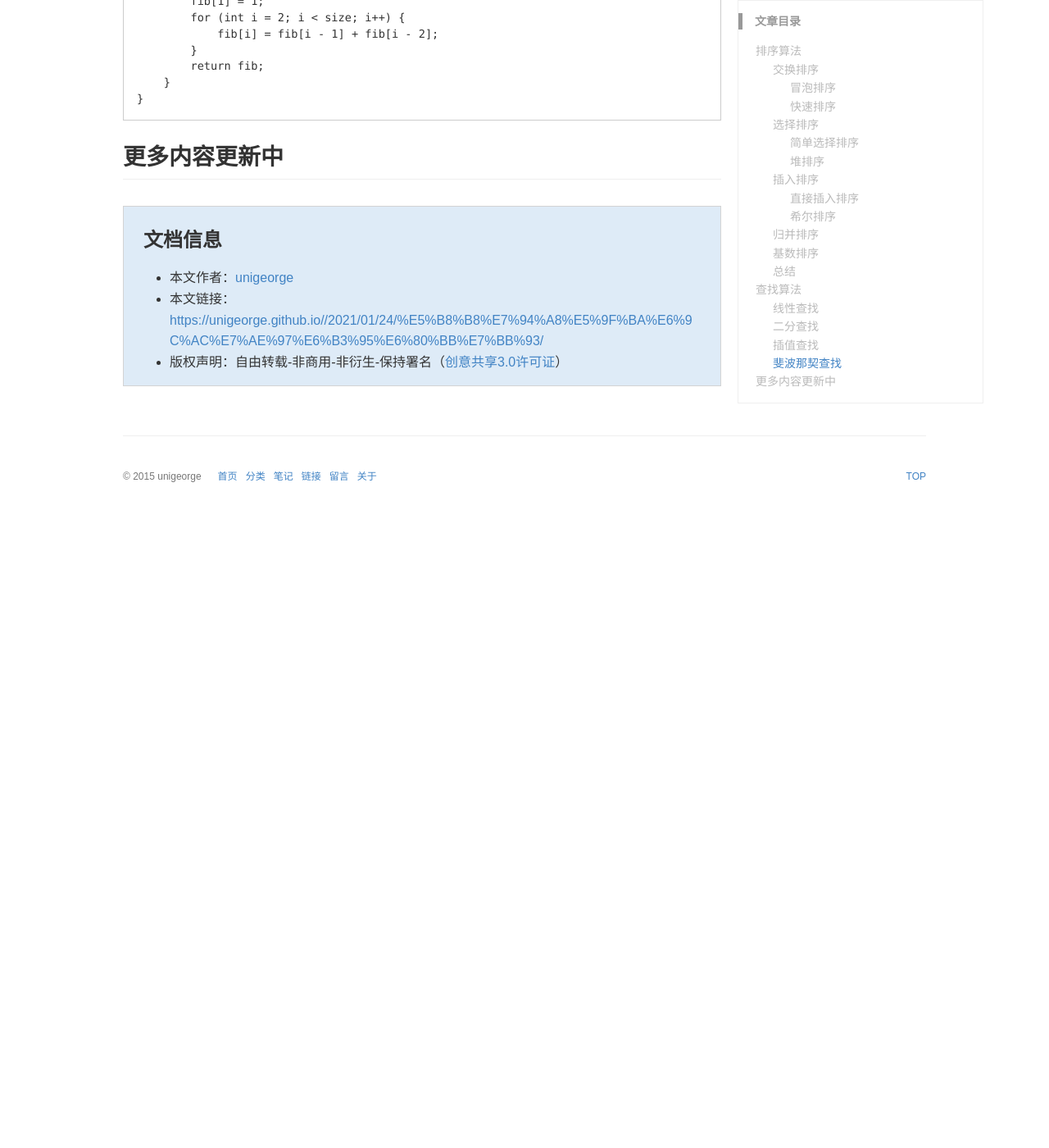
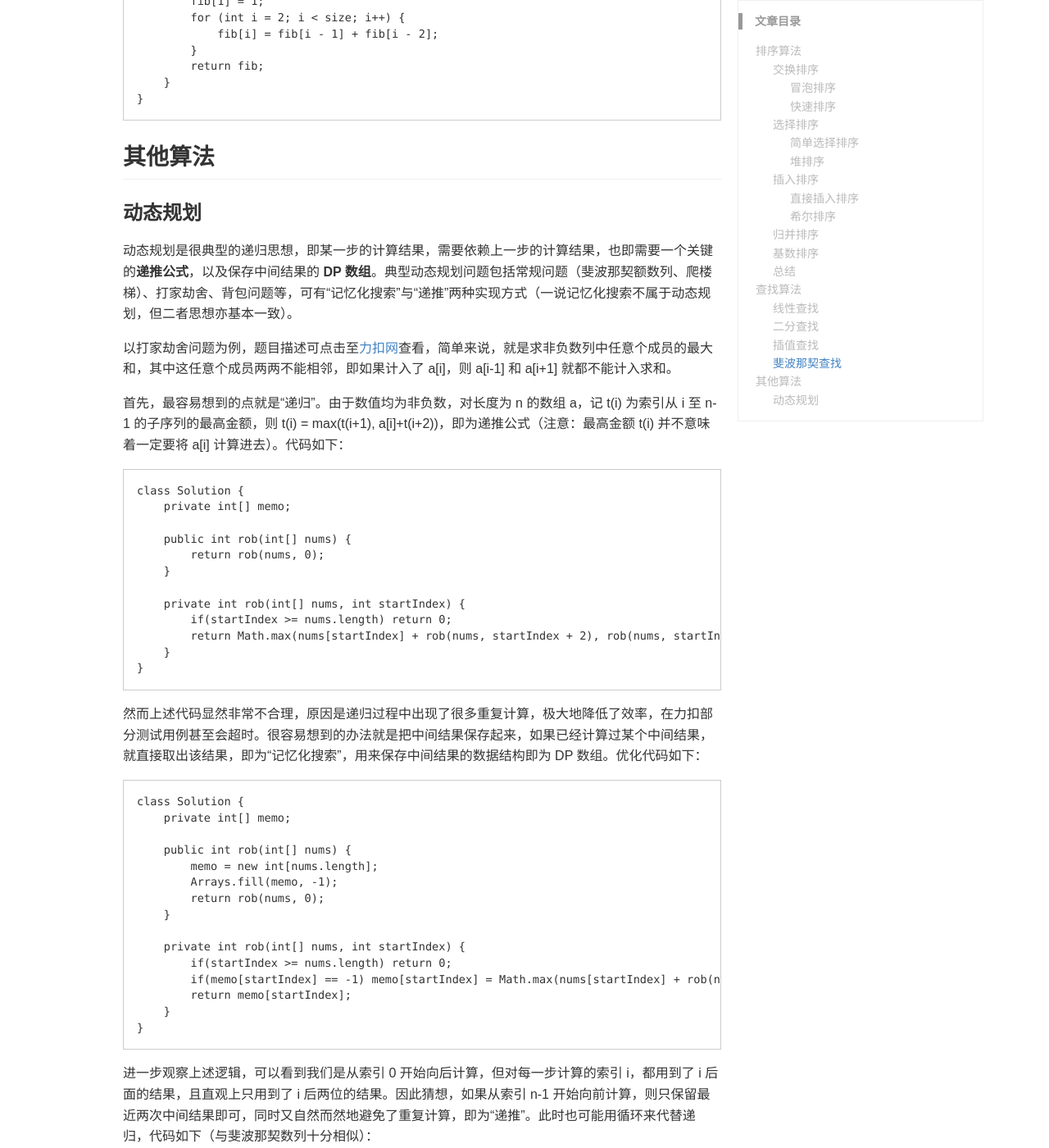
Before and after one commit to unigeorge/unigeorge.github.io, a Jekyll site: the page built from _posts/2021-01-24-常用基本算法总结.md, in a window 1280 px wide and 1400 px high, scrolled down 9644 px. Shown: the whole window at 82% size. Built offline with Jekyll 4.4.1, drawn with Linux system fonts in a browser that asks for light colours; some web fonts are replaced; a style sheet for code colours, icons or effects is not loaded; before the commit the page ends 10274 px from its top, so only the background shows below that; some of the changed text lies outside the part shown.

Commit message:
Update 2021-01-24-常用基本算法总结.md

````diff
--- a/_posts/2021-01-24-常用基本算法总结.md
+++ b/_posts/2021-01-24-常用基本算法总结.md
@@ -434,4 +434,68 @@ public class FibonacciSearch {
 }
 ```
 
-## 更多内容更新中
+## 其他算法
+
+### 动态规划
+
+动态规划是很典型的递归思想，即某一步的计算结果，需要依赖上一步的计算结果，也即需要一个关键的**递推公式**，以及保存中间结果的 **DP 数组**。典型动态规划问题包括常规问题（斐波那契额数列、爬楼梯）、打家劫舍、背包问题等，可有“记忆化搜索”与“递推”两种实现方式（一说记忆化搜索不属于动态规划，但二者思想亦基本一致）。
+
+以打家劫舍问题为例，题目描述可点击至[力扣网](https://leetcode.cn/problems/house-robber/)查看，简单来说，就是求非负数列中任意个成员的最大和，其中这任意个成员两两不能相邻，即如果计入了 a[i]，则 a[i-1] 和 a[i+1] 就都不能计入求和。
+
+首先，最容易想到的点就是“递归”。由于数值均为非负数，对长度为 n 的数组 a，记 t(i) 为索引从 i 至 n-1 的子序列的最高金额，则 t(i) = max(t(i+1), a[i]+t(i+2))，即为递推公式（注意：最高金额 t(i) 并不意味着一定要将 a[i] 计算进去）。代码如下：
+
+```Java
+class Solution {
+    private int[] memo;
+
+    public int rob(int[] nums) {
+        return rob(nums, 0);
+    }
+
+    private int rob(int[] nums, int startIndex) {
+        if(startIndex >= nums.length) return 0;
+        return Math.max(nums[startIndex] + rob(nums, startIndex + 2), rob(nums, startIndex+1));
+    }
+}
+```
+
+然而上述代码显然非常不合理，原因是递归过程中出现了很多重复计算，极大地降低了效率，在力扣部分测试用例甚至会超时。很容易想到的办法就是把中间结果保存起来，如果已经计算过某个中间结果，就直接取出该结果，即为“记忆化搜索”，用来保存中间结果的数据结构即为 DP 数组。优化代码如下：
+
+```Java
+class Solution {
+    private int[] memo;
+
+    public int rob(int[] nums) {
+        memo = new int[nums.length];
+        Arrays.fill(memo, -1);
+        return rob(nums, 0);
+    }
+
+    private int rob(int[] nums, int startIndex) {
+        if(startIndex >= nums.length) return 0;
+        if(memo[startIndex] == -1) memo[startIndex] = Math.max(nums[startIndex] + rob(nums, startIndex + 2), rob(nums, startIndex + 1));
+        return memo[startIndex];
+    }
+}
+```
+
+进一步观察上述逻辑，可以看到我们是从索引 0 开始向后计算，但对每一步计算的索引 i，都用到了 i 后面的结果，且直观上只用到了 i 后两位的结果。因此猜想，如果从索引 n-1 开始向前计算，则只保留最近两次中间结果即可，同时又自然而然地避免了重复计算，即为“递推”。此时也可能用循环来代替递归，代码如下（与斐波那契数列十分相似）：
+
+```Java
+class Solution {
+    public int rob(int[] nums) {
+        int n = nums.length;
+        if(n == 1) return nums[0];
+
+        int res = Math.max(nums[n-2], nums[n-1]), lastRes = nums[n-1], tmp; //res 和 lastRes 保存中间结果，可以视作 DP 数组
+        for(int i=n-3; i>=0; i--) {
+            tmp = Math.max(res, nums[i] + lastRes);
+            lastRes = res;
+            res = tmp;
+        }
+        return res;
+    }
+}
+```
+
+可以看出，“记忆化搜索”与“递推”方法的思想类似，在计算起止方向上有所不同。
````
